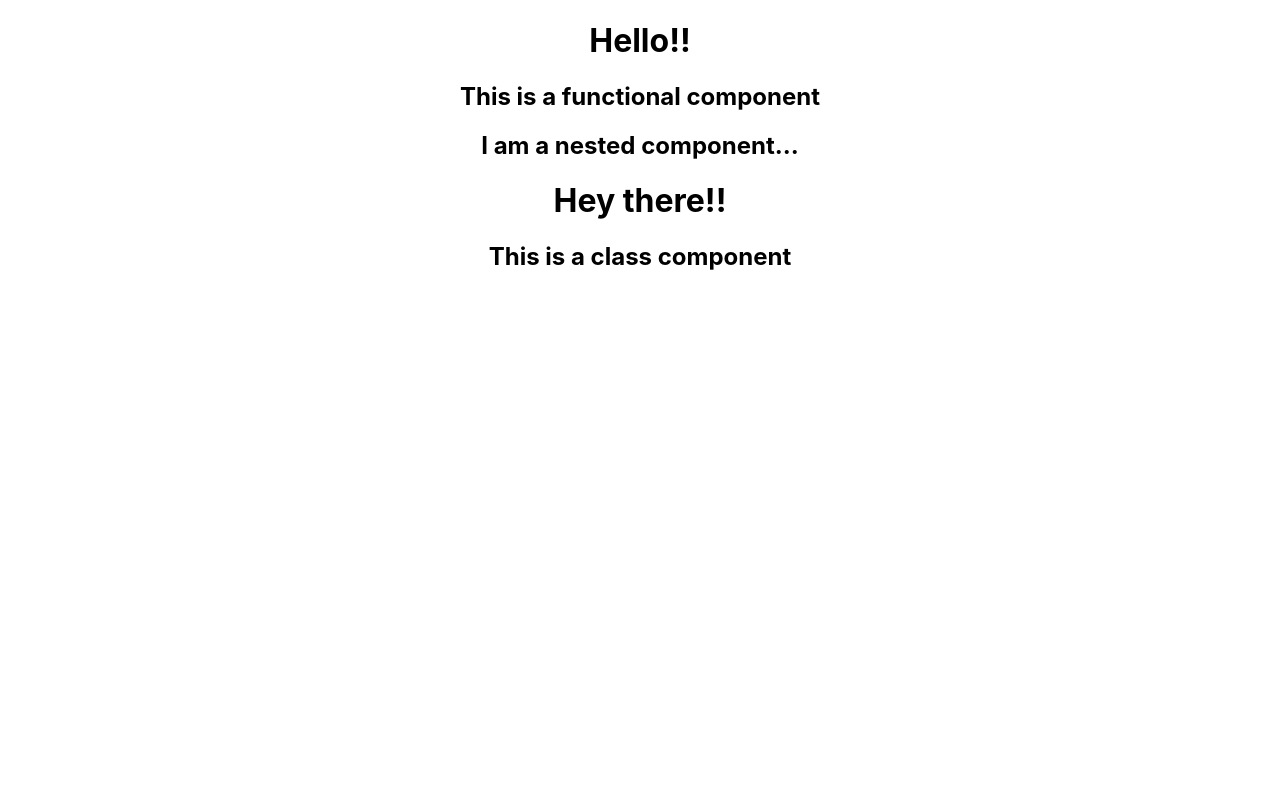
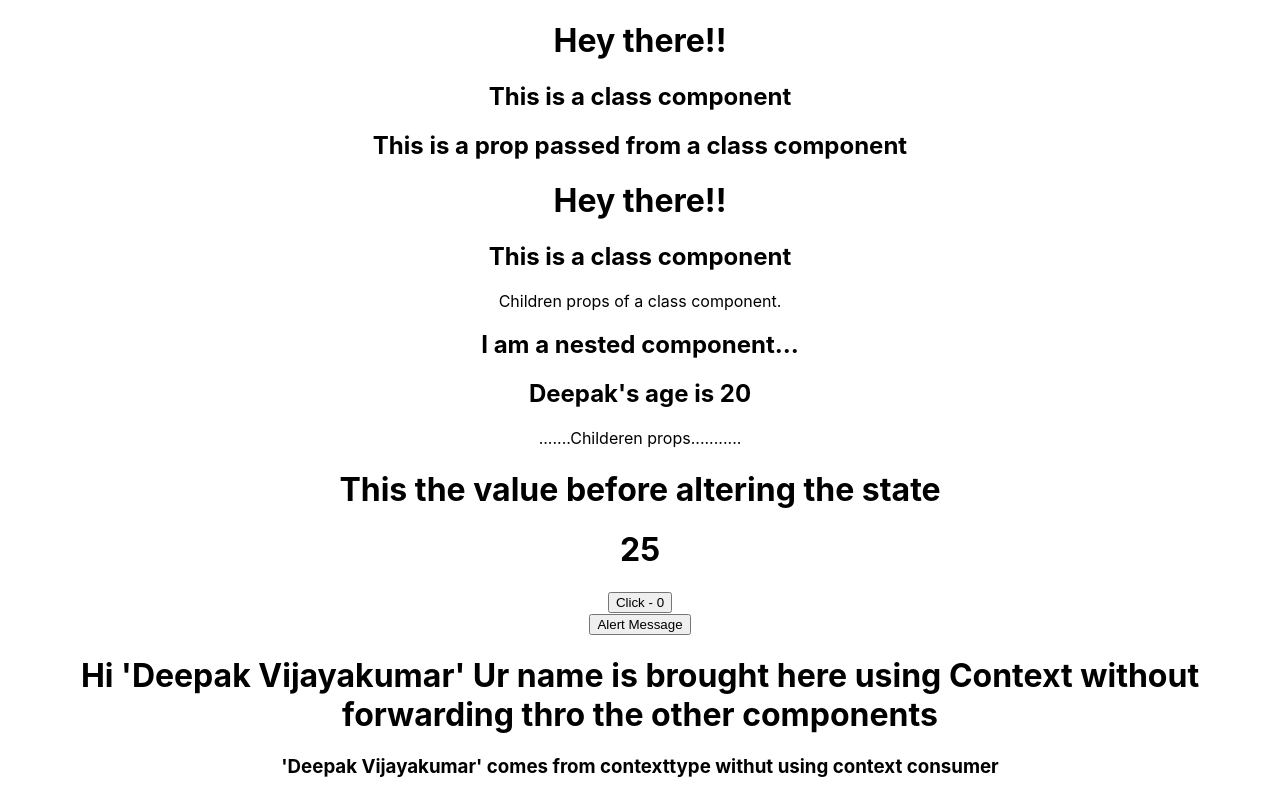
Before and after one commit to DeepakV404/component-app, a React (Create React App) app: page / in a window 1280 px wide. Built offline with nearby package versions, Linux system fonts and the light colour scheme.

Commit message:
Added multiple components for practice

```diff
--- a/src/App.js
+++ b/src/App.js
@@ -1,11 +1,29 @@
 import './App.css';
 import FnComponent from './components/FunctionalComponent';
 import ClsComponent from './components/ClassComponent';
+import NstComponent from './components/NestedComponent';
+import StateComponent  from './components/stateComponent';
+import ParentComponent from './components/ParentComponent';
+import ComponentA from './ComponentA';
+import { ValueProvider } from './userContext';
 function App() {
   return (
     <div className="App">
-      <FnComponent/>
-      <ClsComponent/>
+      {/*<FnComponent/>*/}
+      <ClsComponent clsProps = "This is a prop passed from a class component"/>
+      <ClsComponent><p>Children props of a class component.</p></ClsComponent>
+
+      <NstComponent name="Deepak" age="20" >
+        <p> .......Childeren props...........</p>
+      </NstComponent>
+      <StateComponent/>
+      <ParentComponent/>
+
+
+      <ValueProvider value= "'Deepak Vijayakumar'">
+        <ComponentA/>
+      </ValueProvider>
+
     </div>
   );
 }
--- /dev/null
+++ b/src/ComponentA.js
@@ -0,0 +1,14 @@
+import React, { Component } from 'react'
+import ComponentB from './ComponentB'
+
+class ComponentA extends Component {
+    render() {
+        return (
+            <div>
+                <ComponentB/>
+            </div>
+        )
+    }
+}
+
+export default ComponentA
--- /dev/null
+++ b/src/ComponentB.js
@@ -0,0 +1,19 @@
+import React, { Component } from 'react'
+import ComponentC from './ComponentC'
+import UserContext from './userContext'
+
+class ComponentB extends Component {
+    render() {
+        return (
+            <div>
+                <ComponentC/>
+                <h3>{this.context} comes from contexttype withut using context consumer</h3>
+            </div>
+        )
+    }
+}
+
+ComponentB.contextType = UserContext
+//now the context can be used using this
+
+export default ComponentB
--- /dev/null
+++ b/src/ComponentC.js
@@ -0,0 +1,25 @@
+import React, { Component } from 'react';
+import { ValueConsumer } from './userContext';
+
+
+class ComponentC extends Component {
+    render() {
+        return (
+            <div>
+               <ValueConsumer>
+                    {
+                        (userName) => {
+                            return (
+                                <div>
+                                    <h1>Hi {userName} Ur name is brought here using Context without forwarding thro the other components</h1>
+                                </div>
+                            )
+                        }
+                    }
+               </ValueConsumer>
+            </div>
+        )
+    }
+}
+
+export default ComponentC
--- /dev/null
+++ b/src/components/ChildComponent.js
@@ -0,0 +1,12 @@
+import React from 'react'
+
+function ChildComponent(props) {
+    return (
+        // passing attributes from the child to the parent is done using arrow functions...
+        <div>
+            <button onClick={() => props.greetHandler("ChildName")}>Alert Message</button>
+        </div>
+    )
+}
+
+export default ChildComponent
--- a/src/components/ClassComponent.js
+++ b/src/components/ClassComponent.js
@@ -6,6 +6,10 @@ class ClassComponent extends Component{
             <div>
                 <h1>Hey there!!</h1>
                 <h2>This is a class component</h2>
+                <h2>
+                    {this.props.clsProps}
+                </h2>
+                {this.props.children}
             </div>
         )
     }
--- a/src/components/FunctionalComponent.js
+++ b/src/components/FunctionalComponent.js
@@ -6,7 +6,7 @@ const FunctionalComponent = () => {
         <div>
             <h1>Hello!!</h1>
             <h2>This is a functional component</h2>
-            <NstComponent/>
+            <NstComponent someProps = "This is a prop geting passed within the nested component" name="nestPropTest" age="100"/>
         </div>
     )
 }
--- a/src/components/NestedComponent.js
+++ b/src/components/NestedComponent.js
@@ -1,9 +1,14 @@
 import React from 'react';
 
-const NestedComponent = () => {
+const NestedComponent = (props) => {
+    //destructuring...
+    const {someProps, name, age, children} = props
     return(
         <div>
             <h2>I am a nested component...</h2>
+            <h2>{someProps}</h2>
+            <h2>{name}'s age is {age}</h2>
+            {children}
         </div>
     )
 }
--- /dev/null
+++ b/src/components/ParentComponent.js
@@ -0,0 +1,31 @@
+import React, { Component } from 'react'
+import ChildComponent from './ChildComponent'
+
+class ParentComponent extends Component {
+    constructor(props) {
+        super(props)
+
+        this.state = {
+             parentName: "Parent",
+             isTrue: true
+        }
+    }
+
+    greet = (childName) => {
+        alert(`Hello ${this.state.parentName} from ${childName}`)
+    }
+
+    render() {
+        // Conditional rendering using ternery operator
+        return this.state.isTrue ?
+            <div>
+                <ChildComponent greetHandler={this.greet}/>
+            </div>:
+            <div>
+                <h2>Hello You are logged in as guest</h2>
+            </div>
+
+    }
+}
+
+export default ParentComponent
--- /dev/null
+++ b/src/components/stateComponent.js
@@ -0,0 +1,35 @@
+import React, { Component } from 'react';
+
+class stateComponent extends Component{
+    constructor(){
+        super()
+        this.state = {
+            value : "This the value before altering the state",
+            numberVal : 25,
+            buttonVal: "Click",
+            buttonCount: 0
+        }
+    }
+
+    counter = () => {
+        this.setState({
+            value : "This the value after altering the state",
+            numberVal: 100,
+            buttonVal: "Clicked!!",
+            buttonCount: this.state.buttonCount + 1
+        })
+    }
+    render(){
+        //destructuring....
+        const {value, numberVal, buttonVal, buttonCount} = this.state
+        return (
+            <div>
+                <h1>{value}</h1>
+                <h1>{numberVal}</h1>
+               <button onClick={this.counter}>{buttonVal} - {buttonCount}</button>
+            </div>
+        )
+    }
+}
+
+export default stateComponent;
--- /dev/null
+++ b/src/userContext.js
@@ -0,0 +1,10 @@
+import React from 'react';
+
+const UserContext = React.createContext("Deepak");
+//Default value is passed as arugument in case of nonmatching default value is used..
+
+const ValueProvider = UserContext.Provider
+const ValueConsumer = UserContext.Consumer
+
+export { ValueProvider, ValueConsumer }
+export default UserContext
```
